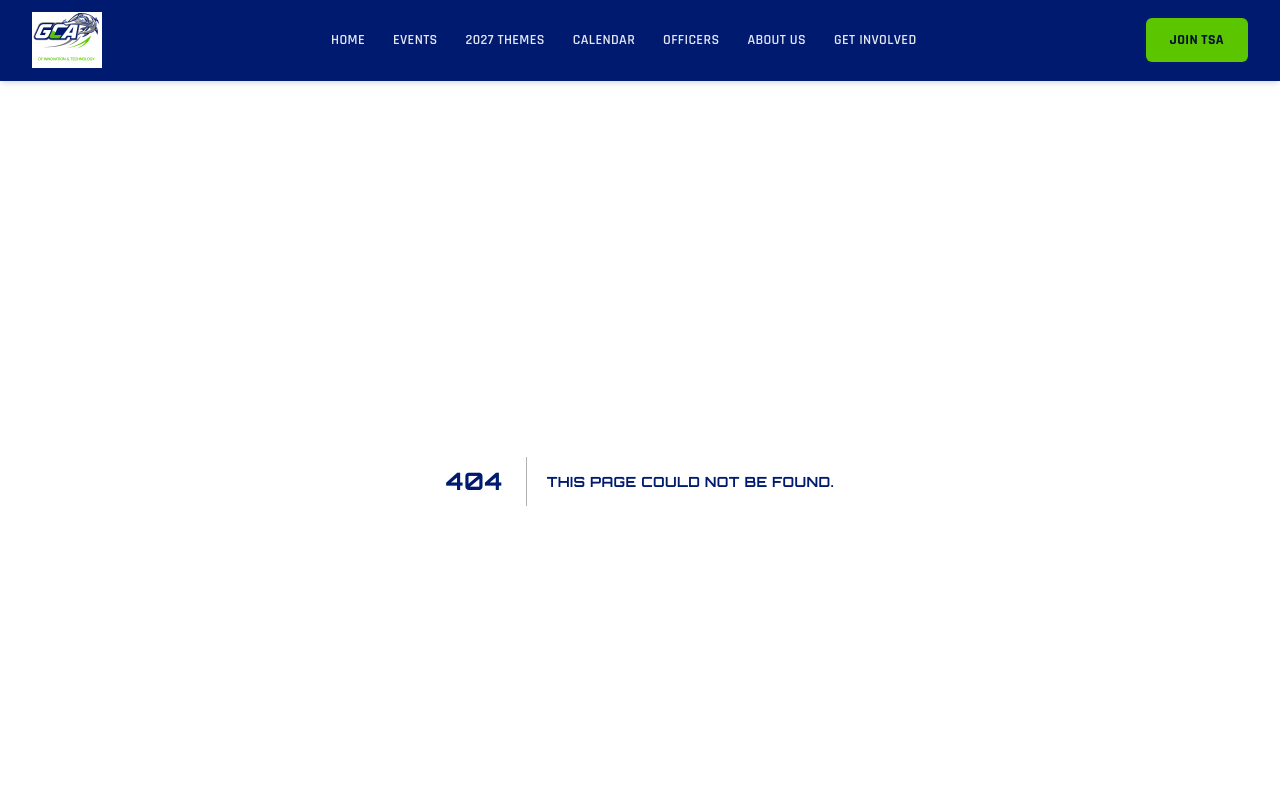
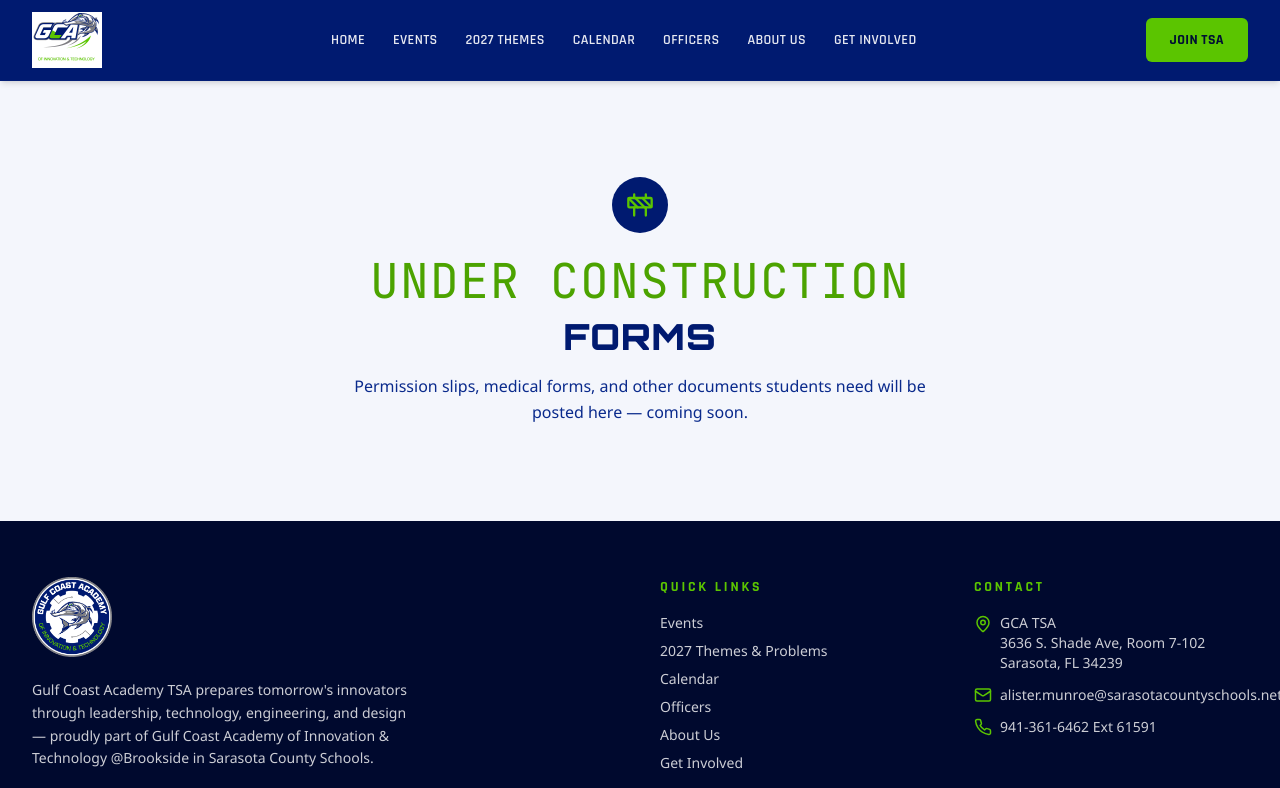
Before and after one commit to amunroe01/gcatsa-website, a Next.js app: page /students/forms in a window 1280 px wide. Before the commit this address had no page. Shown: the top 788 px of the page. Built offline with nearby package versions, Linux system fonts and the light colour scheme.

Commit message:
Create Forms page with ComingSoon component
This page will display upcoming forms and documents for students.

```diff
--- /dev/null
+++ b/app/students/forms/page.tsx
@@ -0,0 +1,12 @@
+import ComingSoon from "@/components/ComingSoon";
+
+export const metadata = { title: "Forms" };
+
+export default function Page() {
+  return (
+    <ComingSoon
+      title="Forms"
+      description="Permission slips, medical forms, and other documents students need will be posted here — coming soon."
+    />
+  );
+}
```
